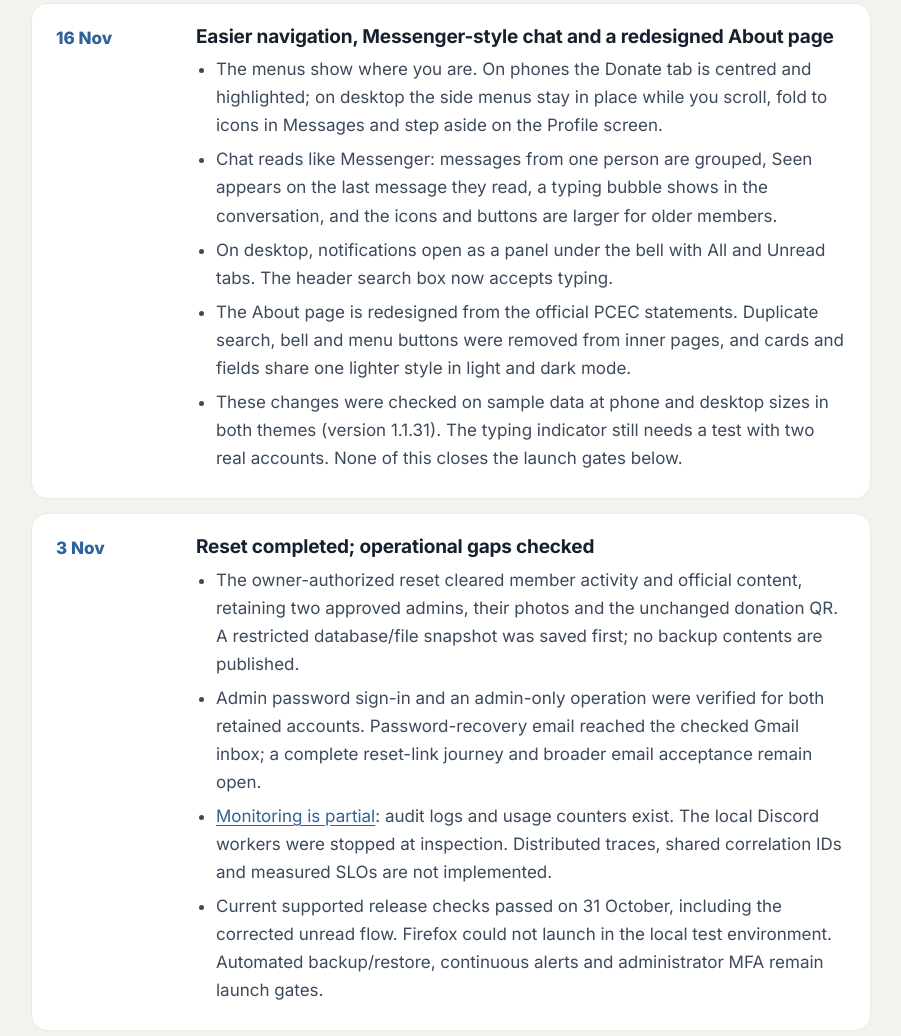
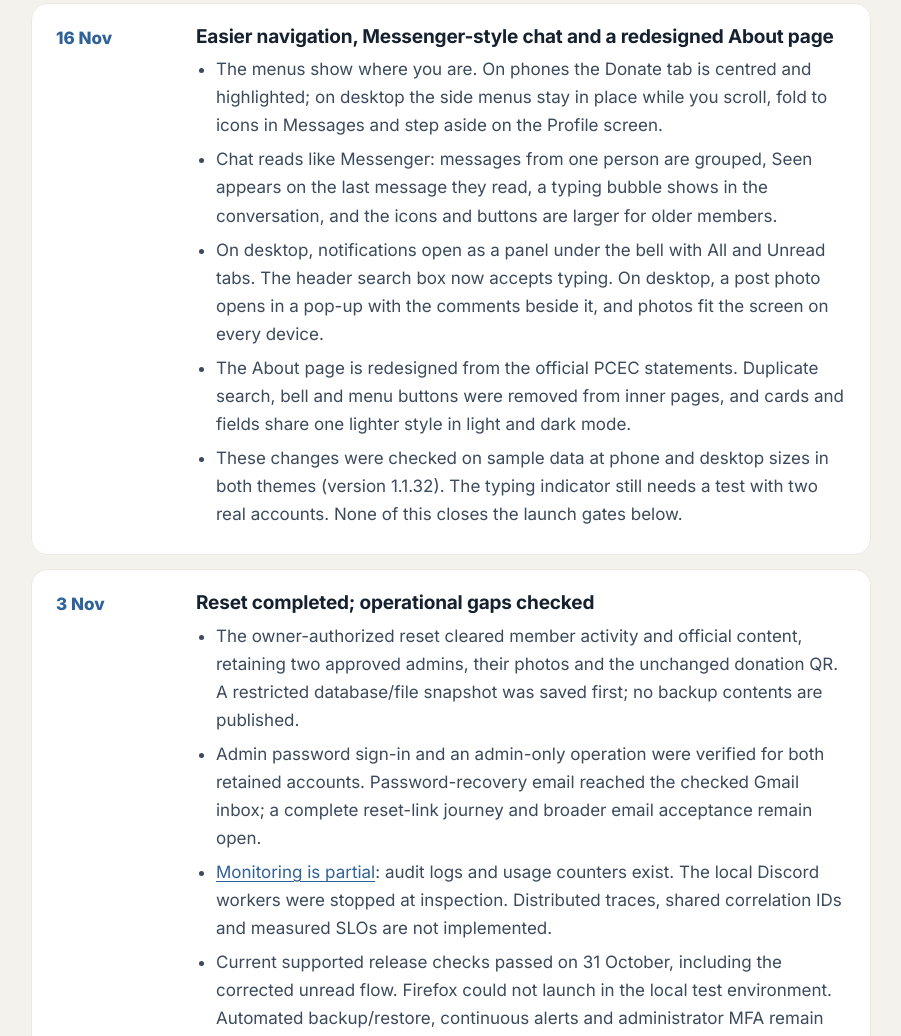
Before and after one commit to N3RO-O/update-pcec-app, a website: page index.html in a window 1280 px wide. Shown: the part 2092-3128 px from the top of the page, without its empty margins (189-1090 px from the left). Drawn offline with Linux system fonts and the light colour scheme.

Commit message:
Add the post viewer to the 16 November entry
Co-Authored-By: Claude Sonnet 5.5 <noreply@anthropic.com>

```diff
--- a/index.html
+++ b/index.html
@@ -277,7 +277,7 @@ tbody th{font-weight:700}
     <div class="timeline">
       <article class="card entry" id="nov16-app-refresh">
         <time datetime="2026-11-16">16 Nov</time>
-        <div><h3>Easier navigation, Messenger-style chat and a redesigned About page</h3><ul><li>The menus show where you are. On phones the Donate tab is centred and highlighted; on desktop the side menus stay in place while you scroll, fold to icons in Messages and step aside on the Profile screen.</li><li>Chat reads like Messenger: messages from one person are grouped, Seen appears on the last message they read, a typing bubble shows in the conversation, and the icons and buttons are larger for older members.</li><li>On desktop, notifications open as a panel under the bell with All and Unread tabs. The header search box now accepts typing.</li><li>The About page is redesigned from the official PCEC statements. Duplicate search, bell and menu buttons were removed from inner pages, and cards and fields share one lighter style in light and dark mode.</li><li>These changes were checked on sample data at phone and desktop sizes in both themes (version 1.1.31). The typing indicator still needs a test with two real accounts. None of this closes the launch gates below.</li></ul></div>
+        <div><h3>Easier navigation, Messenger-style chat and a redesigned About page</h3><ul><li>The menus show where you are. On phones the Donate tab is centred and highlighted; on desktop the side menus stay in place while you scroll, fold to icons in Messages and step aside on the Profile screen.</li><li>Chat reads like Messenger: messages from one person are grouped, Seen appears on the last message they read, a typing bubble shows in the conversation, and the icons and buttons are larger for older members.</li><li>On desktop, notifications open as a panel under the bell with All and Unread tabs. The header search box now accepts typing. On desktop, a post photo opens in a pop-up with the comments beside it, and photos fit the screen on every device.</li><li>The About page is redesigned from the official PCEC statements. Duplicate search, bell and menu buttons were removed from inner pages, and cards and fields share one lighter style in light and dark mode.</li><li>These changes were checked on sample data at phone and desktop sizes in both themes (version 1.1.32). The typing indicator still needs a test with two real accounts. None of this closes the launch gates below.</li></ul></div>
       </article>
       <article class="card entry" id="nov03-operations">
         <time datetime="2026-11-03">3 Nov</time>
```
